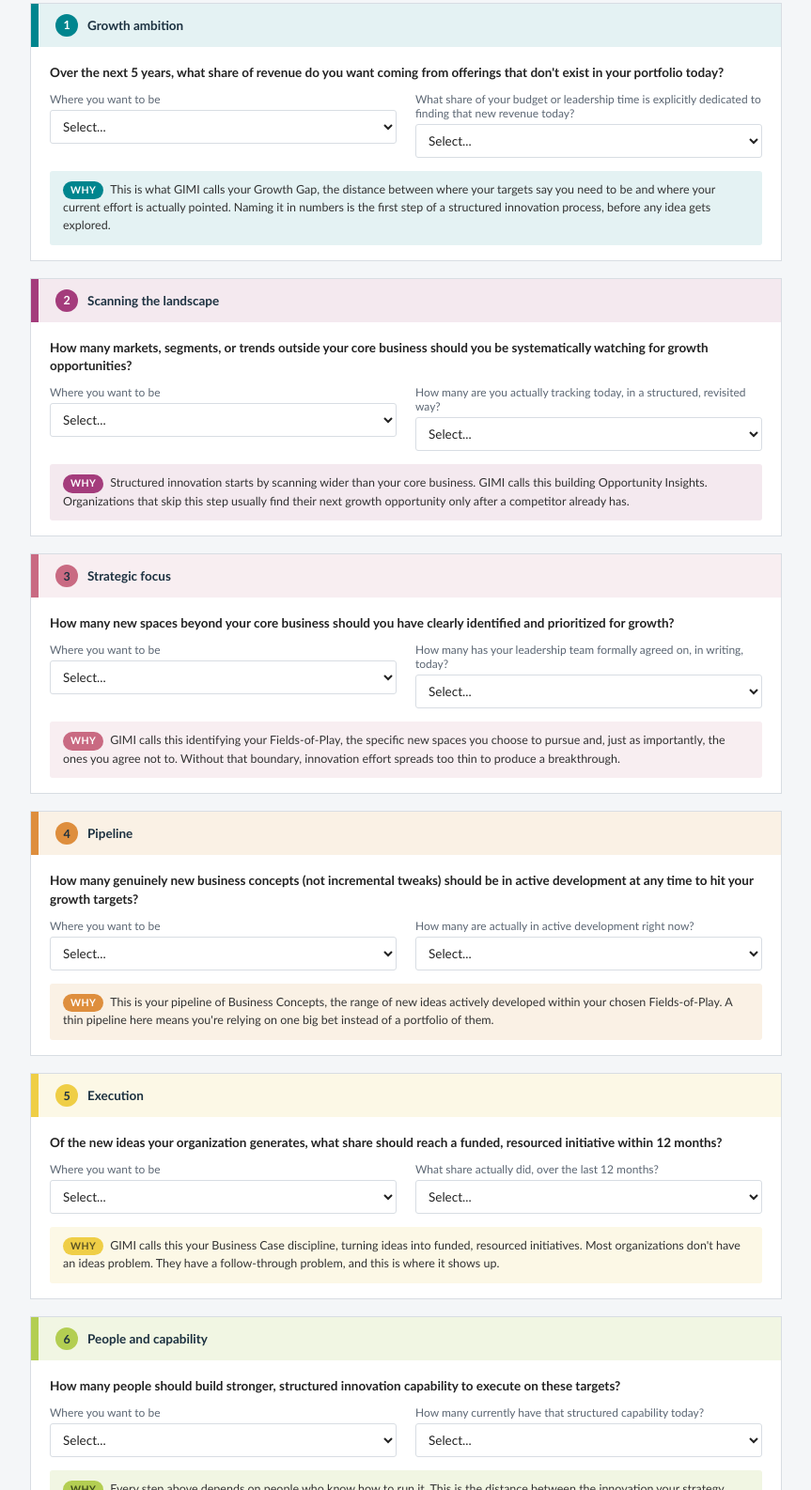
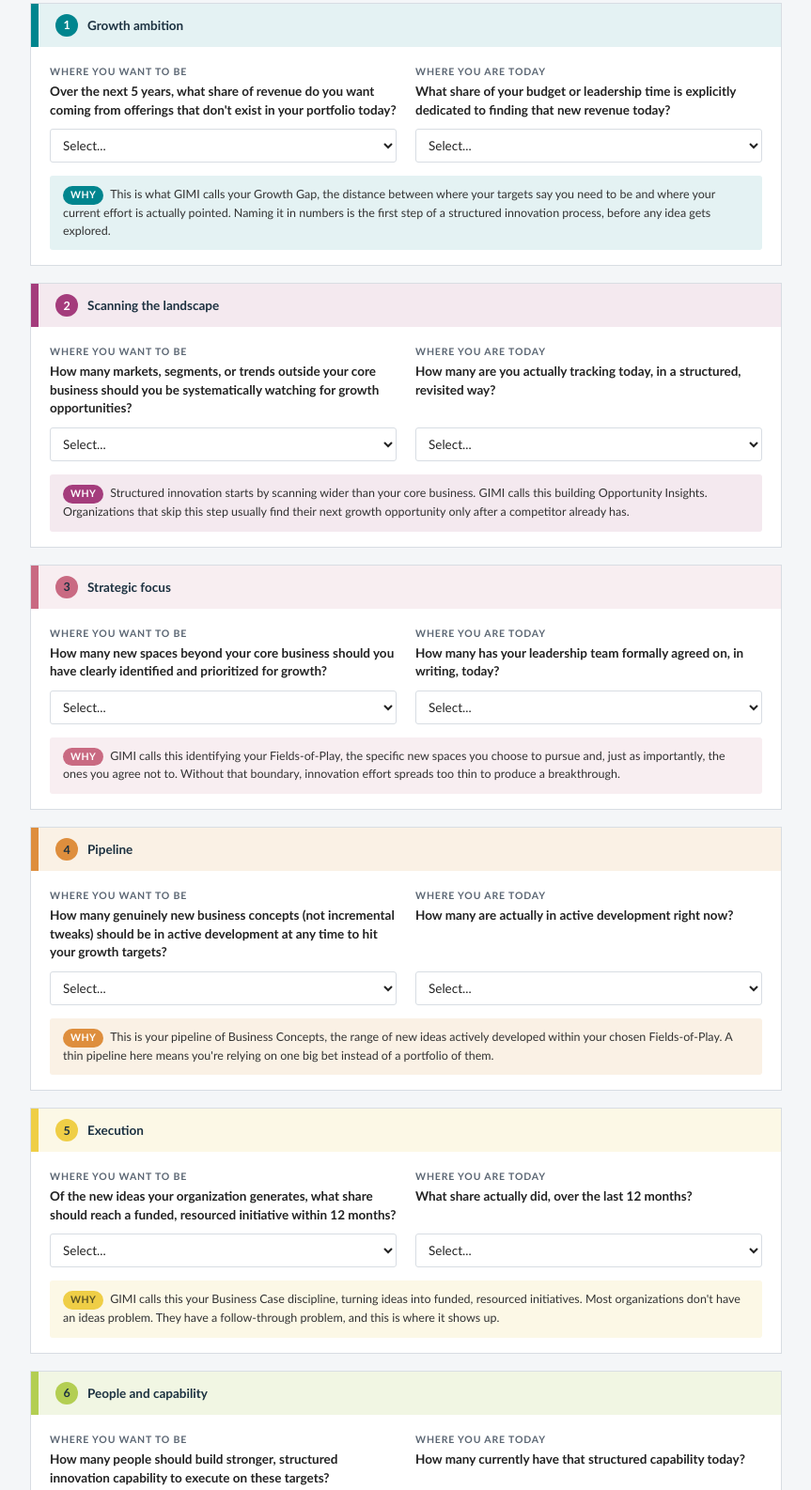
Before and after one commit to aelharouchi01/gimi-growth-gap-diagnostic, a plain HTML site: page index.html in a window 1280 px wide. Shown: the part 498-2084 px from the top of the page at 94% size, without its empty margins (208-1071 px from the left). Drawn offline with Linux system fonts and the light colour scheme.

Commit message:
Align the two selects in every question pair
The ambition question sat above the pair as the card heading, so the left
column carried a one-line "Where you want to be" label while the right
column carried the full practice question. The columns were never the same
height and the selects never lined up, in all six cards.

Each column now holds its own full question under a short parallel eyebrow
label, Where you want to be and Where you are today, which makes the two
sides symmetric and the ambition versus practice comparison visible at a
glance. Selects are bottom-aligned so they stay level even if the two
questions wrap to different line counts.

Question wording, scoring and the results output are unchanged.

Co-Authored-By: Claude Opus 5 <noreply@anthropic.com>

```diff
--- a/index.html
+++ b/index.html
@@ -132,11 +132,22 @@
     line-height:1.45;
     font-weight:600;
   }
-  label.sub{
+  .card .eyebrow{
     display:block;
-    font-size:12px;
+    font-size:10.5px;
+    font-weight:700;
+    letter-spacing:.08em;
+    text-transform:uppercase;
     color:var(--grey-600);
-    margin-bottom:4px;
+    margin-bottom:6px;
+  }
+  label.qtext{
+    display:block;
+    font-size:13.5px;
+    color:#222;
+    line-height:1.45;
+    font-weight:600;
+    margin-bottom:10px;
   }
   select, input[type=text]{
     width:100%;
@@ -154,7 +165,13 @@
     margin-top:2px;
     flex-wrap:wrap;
   }
-  .pair .half{ flex:1; min-width:220px; }
+  .pair .half{
+    flex:1;
+    min-width:220px;
+    display:flex;
+    flex-direction:column;
+  }
+  .pair .half select{ margin-top:auto; }
   .setup-grid{
     display:flex;
     gap:16px;
@@ -361,14 +378,15 @@
       <div class="titletext">Growth ambition</div>
     </div>
     <div class="body">
-      <label class="q">Over the next 5 years, what share of revenue do you want coming from offerings that don't exist in your portfolio today?</label>
       <div class="pair">
         <div class="half">
-          <label class="sub">Where you want to be</label>
+          <div class="eyebrow">Where you want to be</div>
+          <label class="qtext" for="p1_amb">Over the next 5 years, what share of revenue do you want coming from offerings that don't exist in your portfolio today?</label>
           <select id="p1_amb" class="pct"></select>
         </div>
         <div class="half">
-          <label class="sub">What share of your budget or leadership time is explicitly dedicated to finding that new revenue today?</label>
+          <div class="eyebrow">Where you are today</div>
+          <label class="qtext" for="p1_prac">What share of your budget or leadership time is explicitly dedicated to finding that new revenue today?</label>
           <select id="p1_prac" class="pct"></select>
         </div>
       </div>
@@ -383,14 +401,15 @@
       <div class="titletext">Scanning the landscape</div>
     </div>
     <div class="body">
-      <label class="q">How many markets, segments, or trends outside your core business should you be systematically watching for growth opportunities?</label>
       <div class="pair">
         <div class="half">
-          <label class="sub">Where you want to be</label>
+          <div class="eyebrow">Where you want to be</div>
+          <label class="qtext" for="p2_amb">How many markets, segments, or trends outside your core business should you be systematically watching for growth opportunities?</label>
           <select id="p2_amb" class="cnt"></select>
         </div>
         <div class="half">
-          <label class="sub">How many are you actually tracking today, in a structured, revisited way?</label>
+          <div class="eyebrow">Where you are today</div>
+          <label class="qtext" for="p2_prac">How many are you actually tracking today, in a structured, revisited way?</label>
           <select id="p2_prac" class="cnt"></select>
         </div>
       </div>
@@ -405,14 +424,15 @@
       <div class="titletext">Strategic focus</div>
     </div>
     <div class="body">
-      <label class="q">How many new spaces beyond your core business should you have clearly identified and prioritized for growth?</label>
       <div class="pair">
         <div class="half">
-          <label class="sub">Where you want to be</label>
+          <div class="eyebrow">Where you want to be</div>
+          <label class="qtext" for="p3_amb">How many new spaces beyond your core business should you have clearly identified and prioritized for growth?</label>
           <select id="p3_amb" class="cnt"></select>
         </div>
         <div class="half">
-          <label class="sub">How many has your leadership team formally agreed on, in writing, today?</label>
+          <div class="eyebrow">Where you are today</div>
+          <label class="qtext" for="p3_prac">How many has your leadership team formally agreed on, in writing, today?</label>
           <select id="p3_prac" class="cnt"></select>
         </div>
       </div>
@@ -427,14 +447,15 @@
       <div class="titletext">Pipeline</div>
     </div>
     <div class="body">
-      <label class="q">How many genuinely new business concepts (not incremental tweaks) should be in active development at any time to hit your growth targets?</label>
       <div class="pair">
         <div class="half">
-          <label class="sub">Where you want to be</label>
+          <div class="eyebrow">Where you want to be</div>
+          <label class="qtext" for="p4_amb">How many genuinely new business concepts (not incremental tweaks) should be in active development at any time to hit your growth targets?</label>
           <select id="p4_amb" class="cnt"></select>
         </div>
         <div class="half">
-          <label class="sub">How many are actually in active development right now?</label>
+          <div class="eyebrow">Where you are today</div>
+          <label class="qtext" for="p4_prac">How many are actually in active development right now?</label>
           <select id="p4_prac" class="cnt"></select>
         </div>
       </div>
@@ -449,14 +470,15 @@
       <div class="titletext">Execution</div>
     </div>
     <div class="body">
-      <label class="q">Of the new ideas your organization generates, what share should reach a funded, resourced initiative within 12 months?</label>
       <div class="pair">
         <div class="half">
-          <label class="sub">Where you want to be</label>
+          <div class="eyebrow">Where you want to be</div>
+          <label class="qtext" for="p5_amb">Of the new ideas your organization generates, what share should reach a funded, resourced initiative within 12 months?</label>
           <select id="p5_amb" class="pct"></select>
         </div>
         <div class="half">
-          <label class="sub">What share actually did, over the last 12 months?</label>
+          <div class="eyebrow">Where you are today</div>
+          <label class="qtext" for="p5_prac">What share actually did, over the last 12 months?</label>
           <select id="p5_prac" class="pct"></select>
         </div>
       </div>
@@ -471,14 +493,15 @@
       <div class="titletext">People and capability</div>
     </div>
     <div class="body">
-      <label class="q">How many people should build stronger, structured innovation capability to execute on these targets?</label>
       <div class="pair">
         <div class="half">
-          <label class="sub">Where you want to be</label>
+          <div class="eyebrow">Where you want to be</div>
+          <label class="qtext" for="p6_amb">How many people should build stronger, structured innovation capability to execute on these targets?</label>
           <select id="p6_amb" class="cnt"></select>
         </div>
         <div class="half">
-          <label class="sub">How many currently have that structured capability today?</label>
+          <div class="eyebrow">Where you are today</div>
+          <label class="qtext" for="p6_prac">How many currently have that structured capability today?</label>
           <select id="p6_prac" class="cnt"></select>
         </div>
       </div>
```
